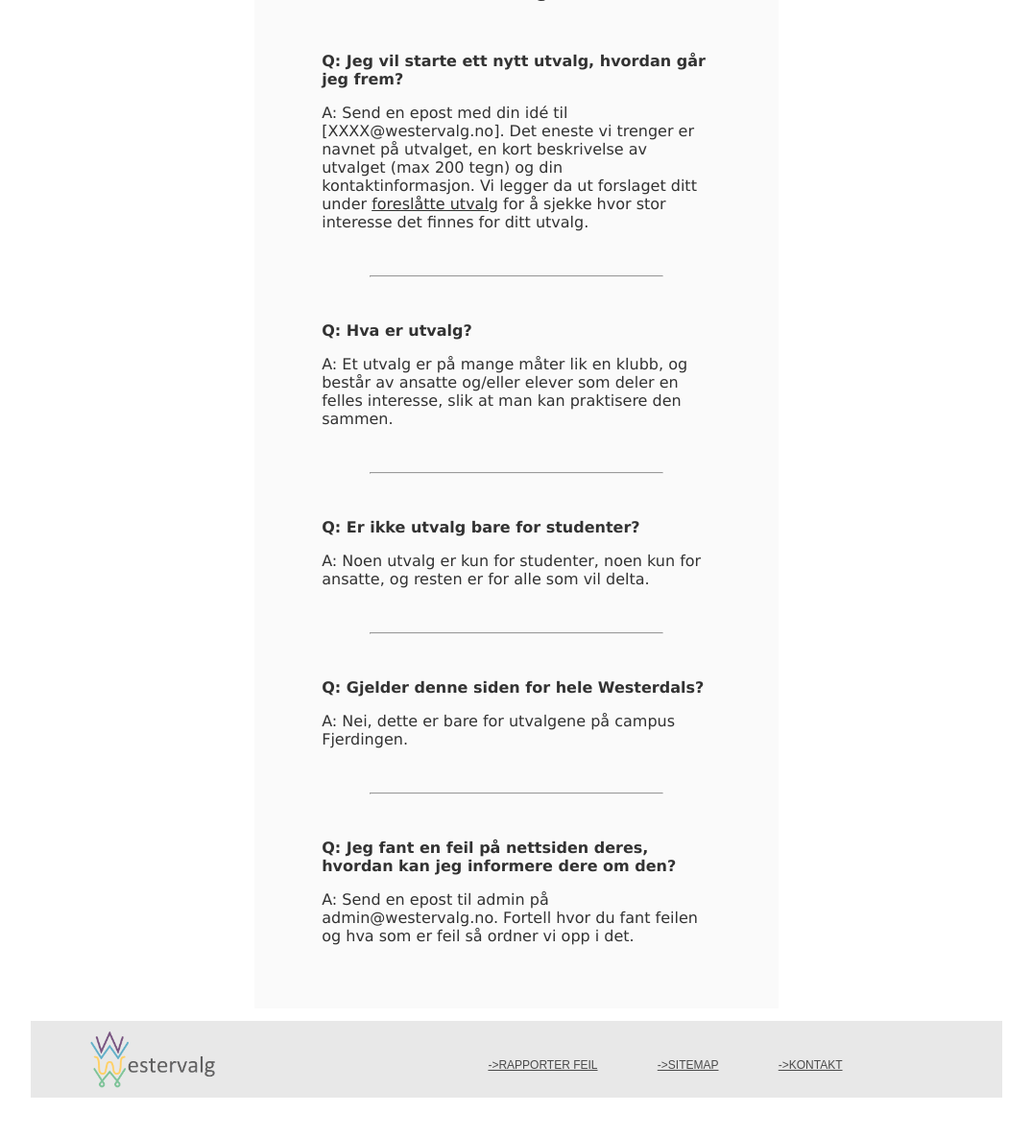
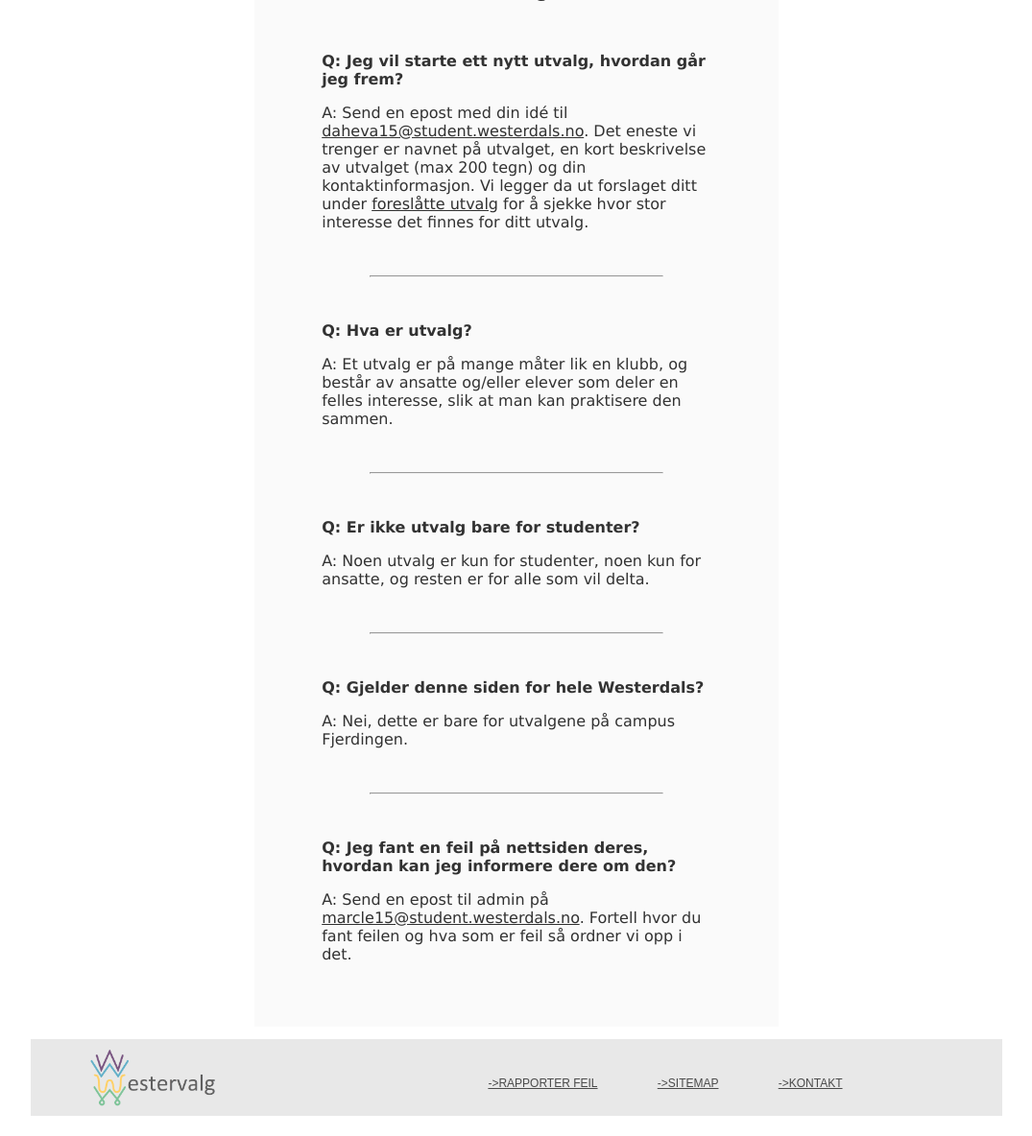
Before and after one commit to 12inchPlasticToy/westervalg, a PHP site: page /pj2100-15-gruppe-22/faq.php in a window 1280 px wide. Shown: the part 362-1546 px from the top of the page at 96% size, without its empty margins (102-1177 px from the left). Before the commit the page ends 1506 px from the top, so only its background shows below. Run offline with PHP 8.4, Linux system fonts and the light colour scheme.

Commit message:
Replaced e-mail placeholders with actual e-mail addresses

```diff
--- a/faq.php
+++ b/faq.php
@@ -11,7 +11,7 @@
     <div id="faq">
         <h1>FAQ</h1>
         <p class="question">Q: Jeg vil starte ett nytt utvalg, hvordan går jeg frem?</p>
-        <p class="answer">A: Send en epost med din idé til [XXXX@westervalg.no]. Det eneste vi trenger er navnet på utvalget, en kort beskrivelse av utvalget (max 200 tegn) og din kontaktinformasjon. Vi legger da ut forslaget ditt under <a href="foreslatte_utvalg.php">foreslåtte utvalg</a> for å sjekke hvor stor interesse det finnes for ditt utvalg.</p>
+        <p class="answer">A: Send en epost med din idé til <a href="mailto:daheva15@student.westerdals.no">daheva15@student.westerdals.no</a>. Det eneste vi trenger er navnet på utvalget, en kort beskrivelse av utvalget (max 200 tegn) og din kontaktinformasjon. Vi legger da ut forslaget ditt under <a href="foreslatte_utvalg.php">foreslåtte utvalg</a> for å sjekke hvor stor interesse det finnes for ditt utvalg.</p>
         <hr>
         <p class="question">Q: Hva er utvalg?</p>
         <p class="answer">A: Et utvalg er på mange måter lik en klubb, og består av ansatte og/eller elever som deler en felles interesse, slik at man kan praktisere den sammen.</p>
@@ -23,7 +23,7 @@
         <p class="answer">A: Nei, dette er bare for utvalgene på campus Fjerdingen.</p>
         <hr>
         <p class="question">Q: Jeg fant en feil på nettsiden deres, hvordan kan jeg informere dere om den?</p>
-        <p class="answer">A: Send en epost til admin på admin@westervalg.no. Fortell hvor du fant feilen og hva som er feil så ordner vi opp i det.</p>
+        <p class="answer">A: Send en epost til admin på <a href="mailto:marcle15@student.westerdals.no">marcle15@student.westerdals.no</a>. Fortell hvor du fant feilen og hva som er feil så ordner vi opp i det.</p>
     </div>
         <?php include "footer.php"; ?>
     </body>
--- a/footer.php
+++ b/footer.php
@@ -10,9 +10,9 @@
                         <img src=<?php echo PATH;?>images/Westervalg_stor_logo.png alt="logo">
                     </div>
                     <div id="info">
-                        <li><a href="http://www.vg.no">->RAPPORTER FEIL</a></li>
-                        <li><a href="sitemap.php">->SITEMAP</a></li>
-                        <li><a href="http://www.vg.no">->KONTAKT</a></li>
+                        <li><a href="mailto:marcle15@student.westerdals.no">->RAPPORTER FEIL</a></li>
+                        <li><a href=<?php echo PATH;?>sitemap.php>->SITEMAP</a></li>
+                        <li><a href="mailto:daheva15@student.westerdals.no">->KONTAKT</a></li>
                     </div>
                 </ul>
             </nav>
--- a/header.php
+++ b/header.php
@@ -12,7 +12,7 @@ switch($host){
         break;
     default:
         // If the header does not show properly,
-        // change second variable to the absolute filepath
+        // change second variable ("http://...") to the absolute filepath
         // where you have installed the website
 
         define("PATH", "http://$host/pj2100-15-gruppe-22/");
```
